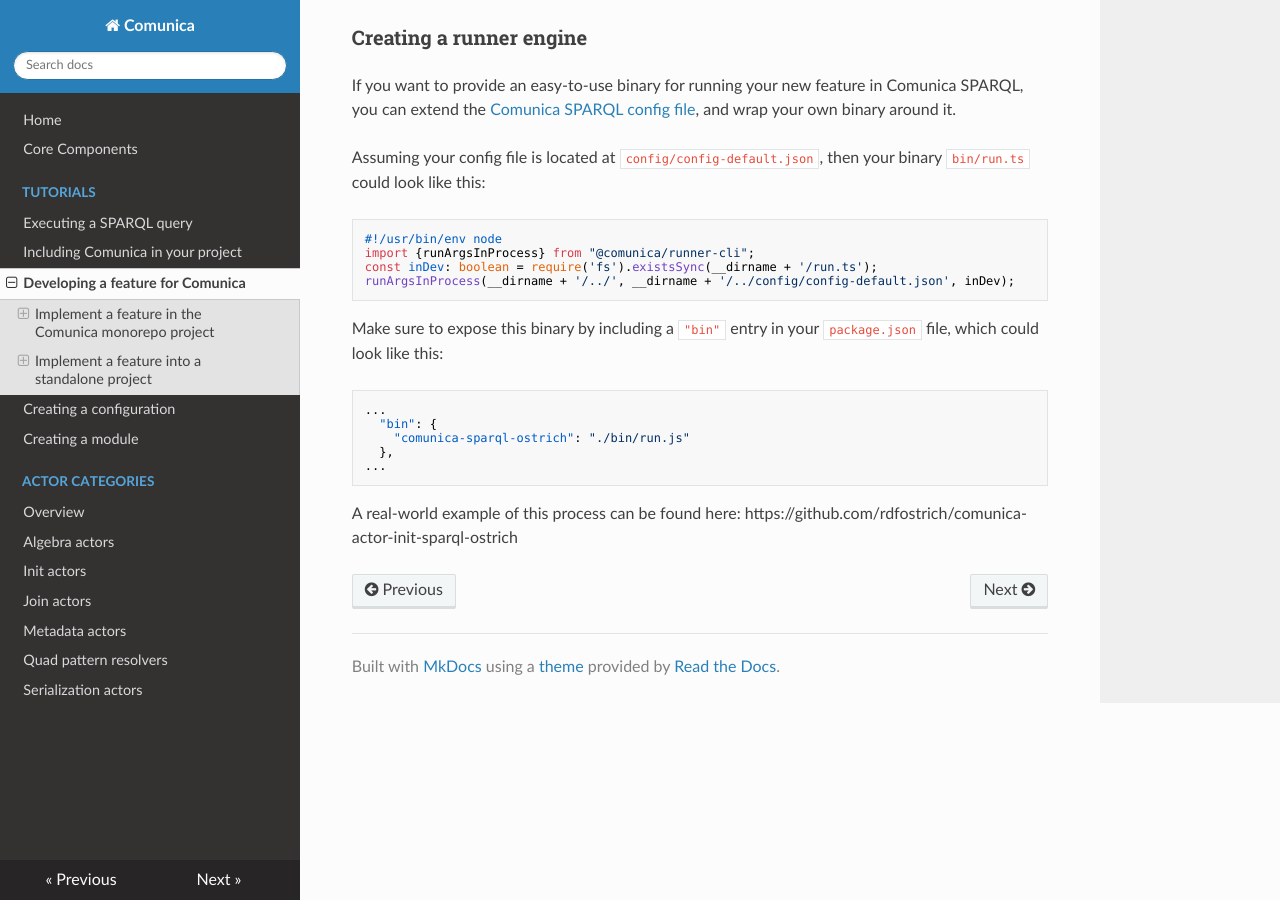
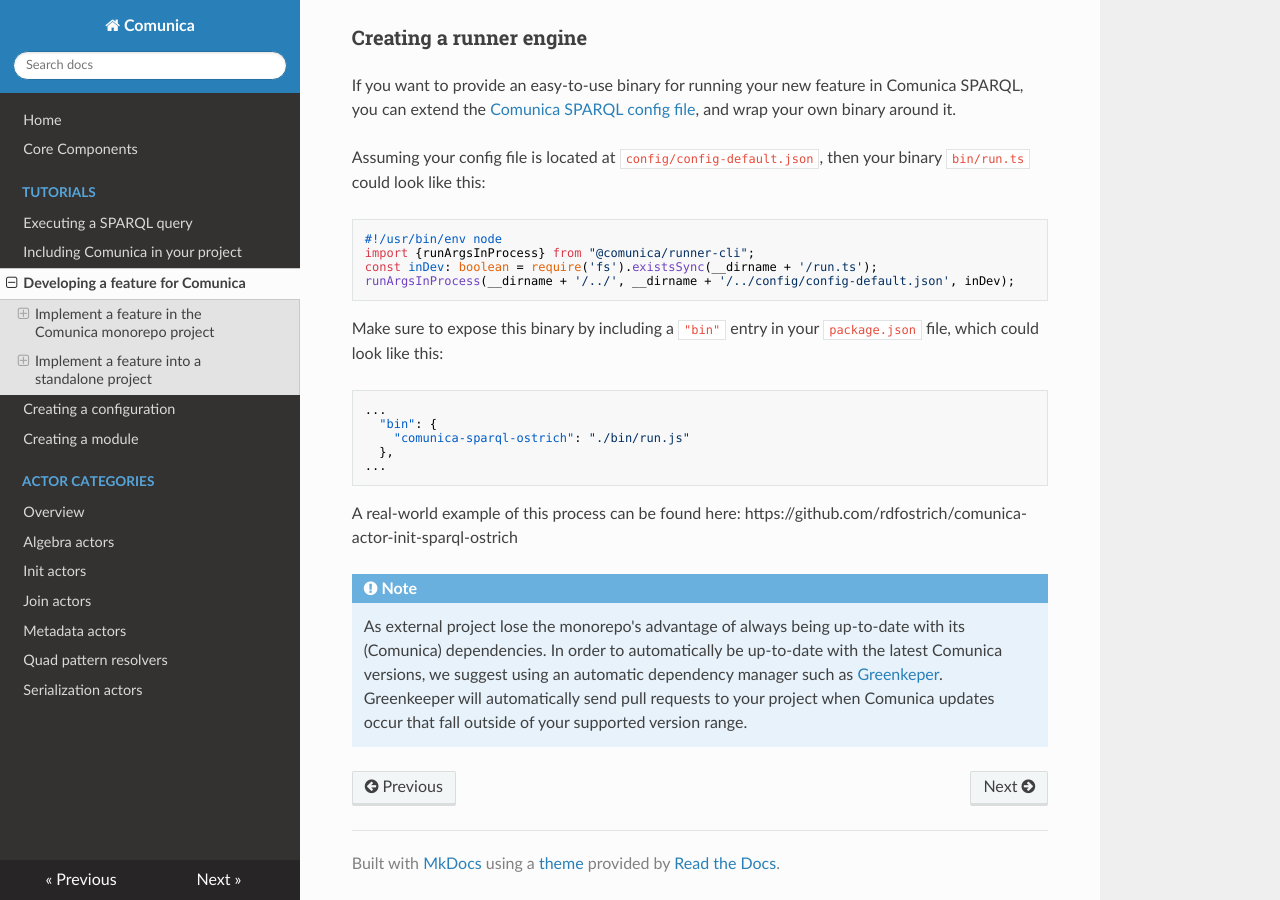
Before and after one commit to comunica/Documentation-Comunica, an MkDocs documentation site: the page built from docs/tutorials/feature-comunica.md, in a window 1280 px wide and 900 px high, scrolled down 3331 px. Built offline with MkDocs 1.6.1, drawn with Linux system fonts in a browser that asks for light colours; nearby versions of some CDN libraries; old or Windows-style settings are respelled for this version of MkDocs.

Commit message:
Add note regarding greenkeeper for external feature development

````diff
--- a/docs/tutorials/feature-comunica.md
+++ b/docs/tutorials/feature-comunica.md
@@ -152,3 +152,9 @@ Make sure to expose this binary by including a `"bin"` entry in your `package.js
 ```
 
 A real-world example of this process can be found here: https://github.com/rdfostrich/comunica-actor-init-sparql-ostrich
+
+!!! note
+    As external project lose the monorepo's advantage of always being up-to-date with its (Comunica) dependencies.
+    In order to automatically be up-to-date with the latest Comunica versions,
+    we suggest using an automatic dependency manager such as [Greenkeper](https://greenkeeper.io/).
+    Greenkeeper will automatically send pull requests to your project when Comunica updates occur that fall outside of your supported version range.
````
